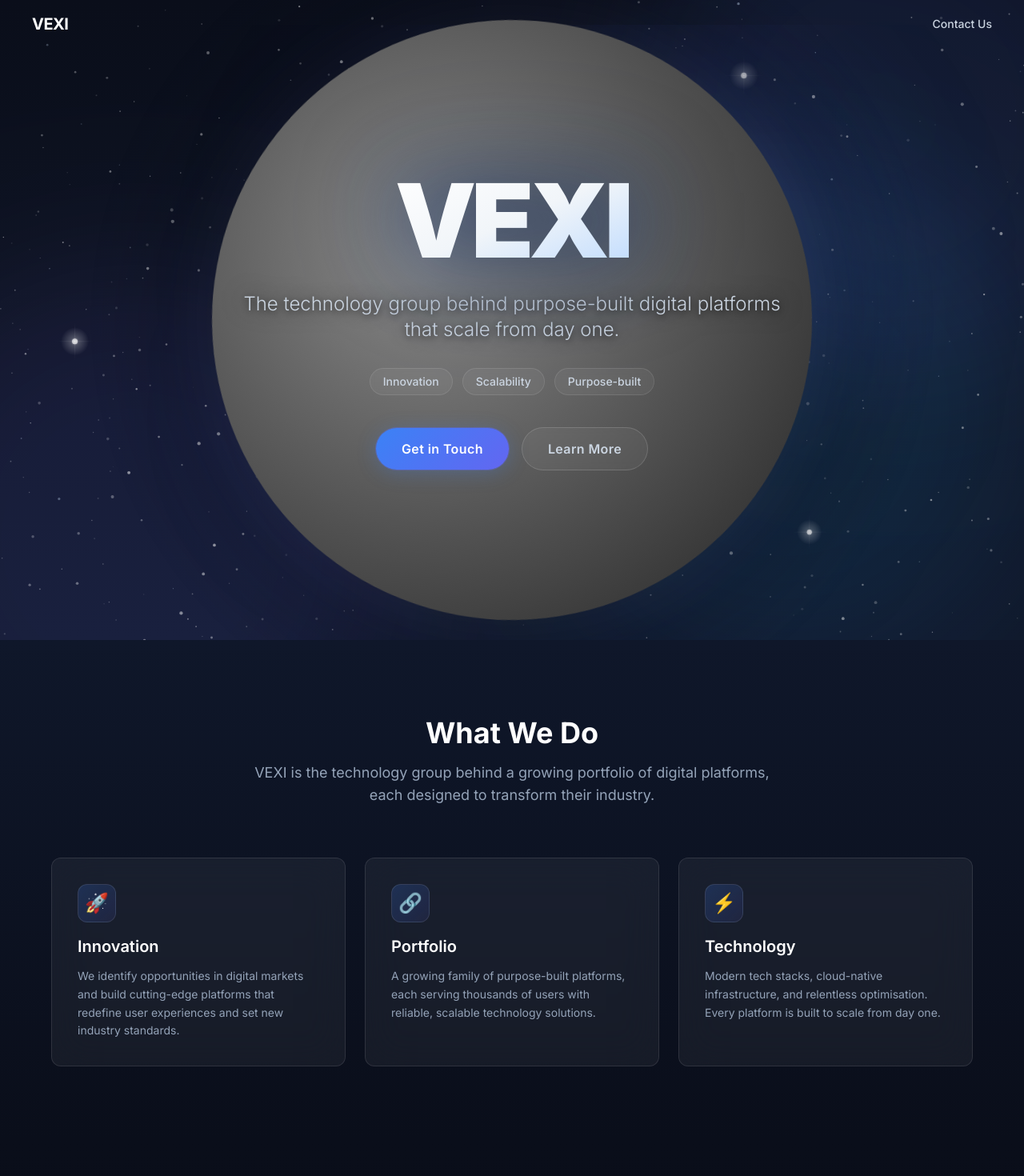
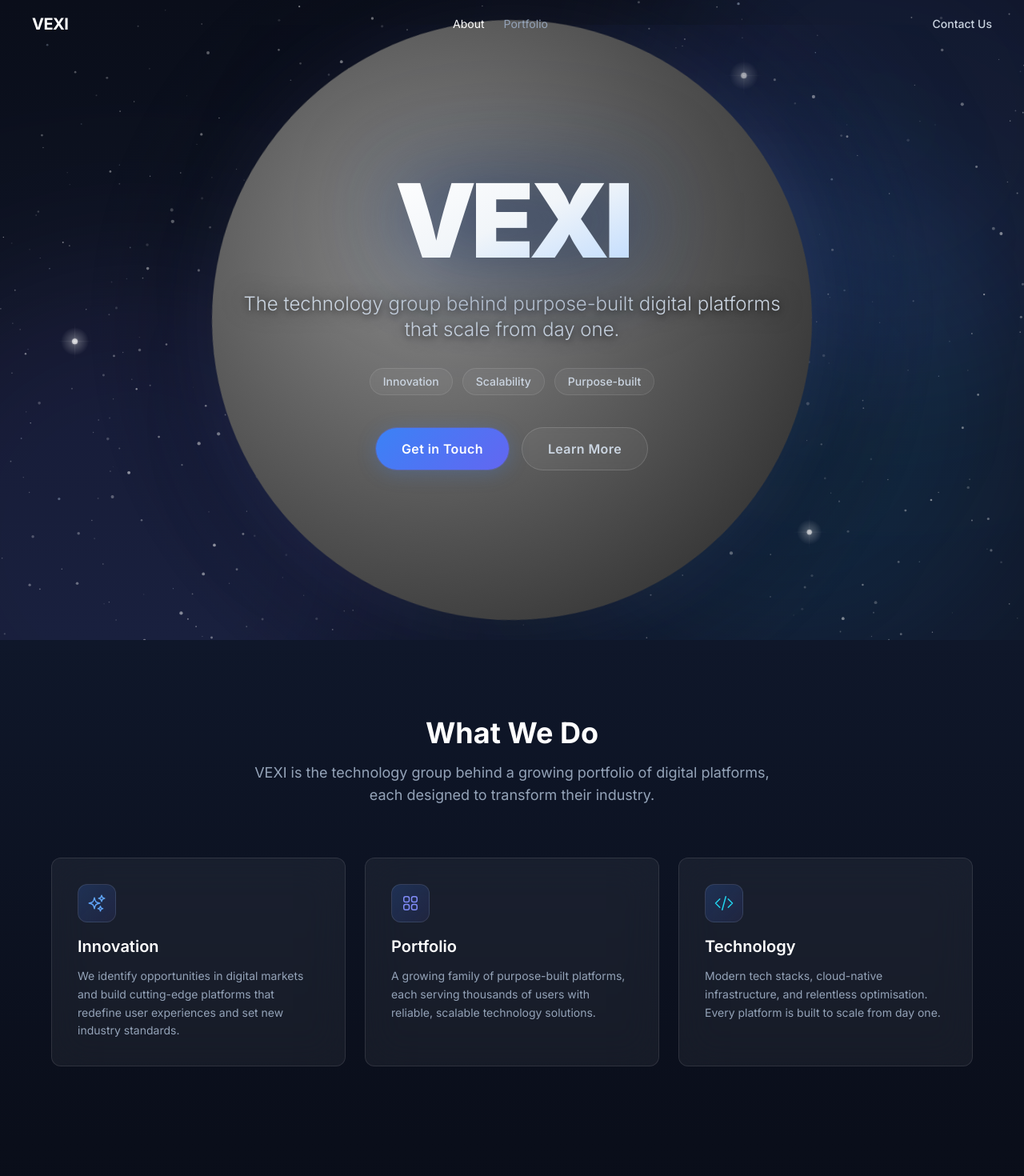
Before and after one commit to rhysllwydlewis/VEXI, a Next.js app: page / in a window 1280 px wide. Shown: the top 1470 px of the page at 80% size. Built offline with nearby package versions, Linux system fonts and the light colour scheme; no server answers.

Commit message:
feat: hero and homepage polish — navbar nav links with scroll-spy, SVG icons in About, Scroll label on hero indicator
Co-authored-by: rhysllwydlewis <245034442+rhysllwydlewis@users.noreply.github.com>

```diff
--- a/components/About.tsx
+++ b/components/About.tsx
@@ -4,21 +4,69 @@ import { motion } from 'framer-motion';
 
 const cards = [
   {
-    icon: '🚀',
+    icon: (
+      <svg
+        className="w-6 h-6 text-blue-400"
+        fill="none"
+        viewBox="0 0 24 24"
+        stroke="currentColor"
+        strokeWidth={1.5}
+        aria-hidden="true"
+      >
+        {/* Sparkles — represents innovation */}
+        <path
+          strokeLinecap="round"
+          strokeLinejoin="round"
+          d="M9.813 15.904L9 18.75l-.813-2.846a4.5 4.5 0 00-3.09-3.09L2.25 12l2.846-.813a4.5 4.5 0 003.09-3.09L9 5.25l.813 2.846a4.5 4.5 0 003.09 3.09L15.75 12l-2.846.813a4.5 4.5 0 00-3.09 3.09zM18.259 8.715L18 9.75l-.259-1.035a3.375 3.375 0 00-2.455-2.456L14.25 6l1.036-.259a3.375 3.375 0 002.455-2.456L18 2.25l.259 1.035a3.375 3.375 0 002.456 2.456L21.75 6l-1.035.259a3.375 3.375 0 00-2.456 2.456zM16.894 20.567L16.5 21.75l-.394-1.183a2.25 2.25 0 00-1.423-1.423L13.5 18.75l1.183-.394a2.25 2.25 0 001.423-1.423l.394-1.183.394 1.183a2.25 2.25 0 001.423 1.423l1.183.394-1.183.394a2.25 2.25 0 00-1.423 1.423z"
+        />
+      </svg>
+    ),
     title: 'Innovation',
     description:
       'We identify opportunities in digital markets and build cutting-edge platforms that redefine user experiences and set new industry standards.',
     delay: 0,
   },
   {
-    icon: '🔗',
+    icon: (
+      <svg
+        className="w-6 h-6 text-indigo-400"
+        fill="none"
+        viewBox="0 0 24 24"
+        stroke="currentColor"
+        strokeWidth={1.5}
+        aria-hidden="true"
+      >
+        {/* Squares 2×2 — represents portfolio */}
+        <path
+          strokeLinecap="round"
+          strokeLinejoin="round"
+          d="M3.75 6A2.25 2.25 0 016 3.75h2.25A2.25 2.25 0 0110.5 6v2.25a2.25 2.25 0 01-2.25 2.25H6a2.25 2.25 0 01-2.25-2.25V6zM3.75 15.75A2.25 2.25 0 016 13.5h2.25a2.25 2.25 0 012.25 2.25V18a2.25 2.25 0 01-2.25 2.25H6A2.25 2.25 0 013.75 18v-2.25zM13.5 6a2.25 2.25 0 012.25-2.25H18A2.25 2.25 0 0120.25 6v2.25A2.25 2.25 0 0118 10.5h-2.25a2.25 2.25 0 01-2.25-2.25V6zM13.5 15.75a2.25 2.25 0 012.25-2.25H18a2.25 2.25 0 012.25 2.25V18A2.25 2.25 0 0118 20.25h-2.25A2.25 2.25 0 0113.5 18v-2.25z"
+        />
+      </svg>
+    ),
     title: 'Portfolio',
     description:
       'A growing family of purpose-built platforms, each serving thousands of users with reliable, scalable technology solutions.',
     delay: 0.15,
   },
   {
-    icon: '⚡',
+    icon: (
+      <svg
+        className="w-6 h-6 text-cyan-400"
+        fill="none"
+        viewBox="0 0 24 24"
+        stroke="currentColor"
+        strokeWidth={1.5}
+        aria-hidden="true"
+      >
+        {/* Code brackets — represents technology */}
+        <path
+          strokeLinecap="round"
+          strokeLinejoin="round"
+          d="M17.25 6.75L22.5 12l-5.25 5.25m-10.5 0L1.5 12l5.25-5.25m7.5-3l-4.5 16.5"
+        />
+      </svg>
+    ),
     title: 'Technology',
     description:
       'Modern tech stacks, cloud-native infrastructure, and relentless optimisation. Every platform is built to scale from day one.',
@@ -56,7 +104,7 @@ export default function About() {
               whileHover={{ y: -4 }}
             >
               <div className="w-12 h-12 rounded-xl bg-gradient-to-br from-blue-500/20 to-indigo-500/10 border border-white/10 flex items-center justify-center mb-1">
-                <span className="text-2xl" aria-hidden="true">{card.icon}</span>
+                {card.icon}
               </div>
               <h3 className="text-xl font-semibold text-white mt-4">
                 {card.title}
--- a/components/Hero.tsx
+++ b/components/Hero.tsx
@@ -139,9 +139,10 @@ export default function Hero() {
           initial={{ opacity: 0 }}
           animate={{ opacity: 0.5 }}
           transition={{ duration: 0.8, delay: 1.5 }}
-          className="absolute bottom-8 left-1/2 -translate-x-1/2 text-white"
+          className="absolute bottom-8 left-1/2 -translate-x-1/2 flex flex-col items-center gap-1 text-white"
           aria-hidden="true"
         >
+          <span className="text-[10px] uppercase tracking-widest text-slate-400 font-medium">Scroll</span>
           <div className="animate-bounce-slow">
             <svg
               xmlns="http://www.w3.org/2000/svg"
--- a/components/Navbar.tsx
+++ b/components/Navbar.tsx
@@ -5,14 +5,46 @@ import Link from 'next/link';
 import { motion } from 'framer-motion';
 import { useContact } from '@/components/ContactWidget';
 
+const NAV_LINKS = [
+  { label: 'About', href: '#about', id: 'about' },
+  { label: 'Portfolio', href: '#portfolio', id: 'portfolio' },
+] as const;
+
 export default function Navbar() {
   const [scrolled, setScrolled] = useState(false);
+  const [activeSection, setActiveSection] = useState('');
   const { openContact } = useContact();
 
   useEffect(() => {
     const handleScroll = () => setScrolled(window.scrollY > 20);
     window.addEventListener('scroll', handleScroll, { passive: true });
     return () => window.removeEventListener('scroll', handleScroll);
+  }, []);
+
+  // Scroll-spy: mark the nav link whose section is currently in the upper 40 % of the viewport.
+  // Uses rAF-throttling to avoid excessive DOM reads on every scroll tick.
+  useEffect(() => {
+    let rafId: ReturnType<typeof requestAnimationFrame> | null = null;
+    const update = () => {
+      rafId = null;
+      const scrollMid = window.scrollY + window.innerHeight * 0.4;
+      let current = '';
+      for (const { id } of NAV_LINKS) {
+        const el = document.getElementById(id);
+        if (el && el.offsetTop <= scrollMid) current = id;
+      }
+      setActiveSection(current);
+    };
+    const onScroll = () => {
+      if (rafId !== null) cancelAnimationFrame(rafId);
+      rafId = requestAnimationFrame(update);
+    };
+    window.addEventListener('scroll', onScroll, { passive: true });
+    update();
+    return () => {
+      window.removeEventListener('scroll', onScroll);
+      if (rafId !== null) cancelAnimationFrame(rafId);
+    };
   }, []);
 
   return (
@@ -28,6 +60,24 @@ export default function Navbar() {
       }`}
     >
       <Link href="/" className="text-xl font-bold text-white tracking-tight hover:opacity-75 transition">VEXI</Link>
+
+      {/* Section nav links — hidden on very small screens */}
+      <div className="hidden sm:flex items-center gap-6 text-sm" aria-label="Page sections">
+        {NAV_LINKS.map(({ label, href, id }) => (
+          <a
+            key={id}
+            href={href}
+            className={`transition-colors duration-200 focus:outline-none focus-visible:ring-2 focus-visible:ring-white/50 rounded ${
+              activeSection === id
+                ? 'text-white'
+                : 'text-slate-400 hover:text-slate-200'
+            }`}
+          >
+            {label}
+          </a>
+        ))}
+      </div>
+
       <button
         type="button"
         onClick={openContact}
```
Also changed, not shown: 1 other file (tests, documents, lock files or other folders).
